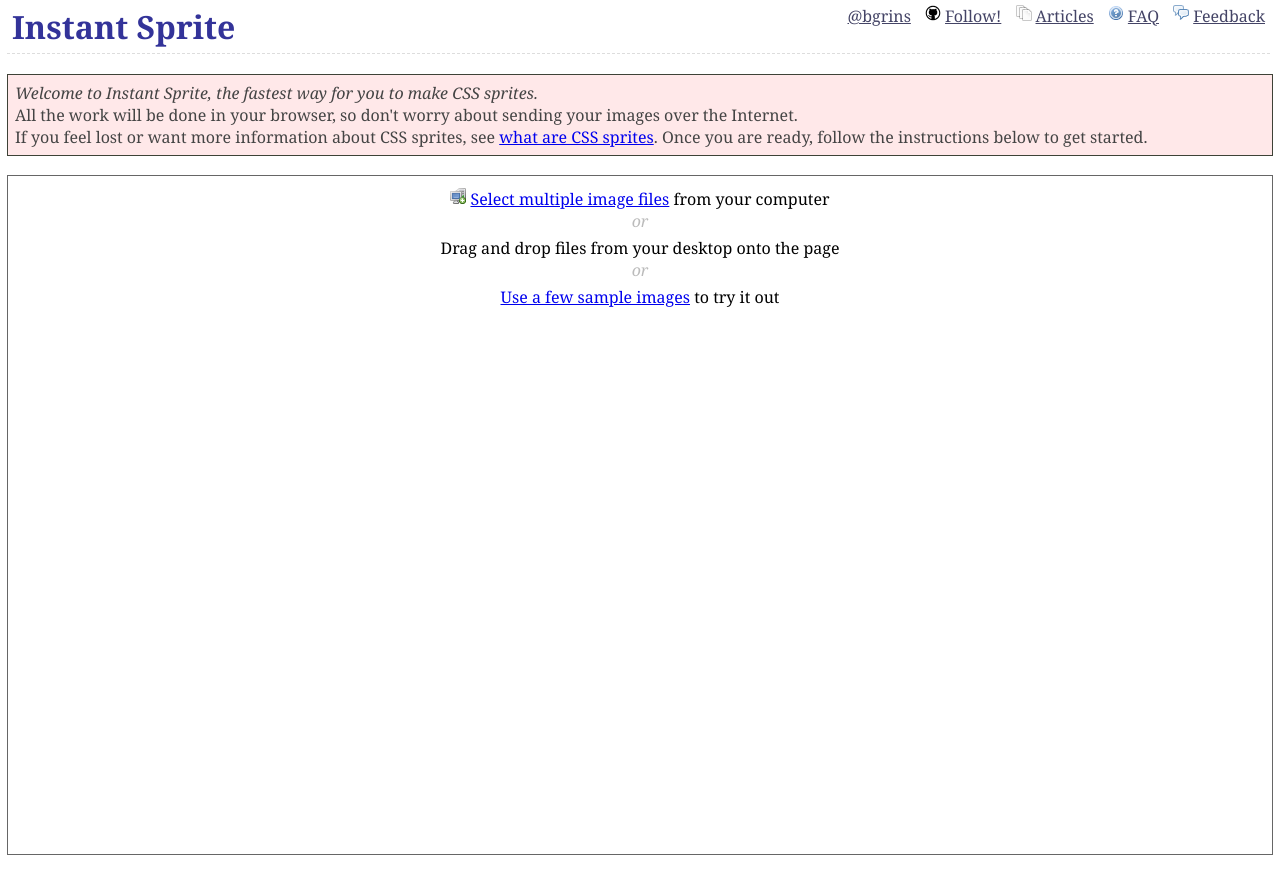
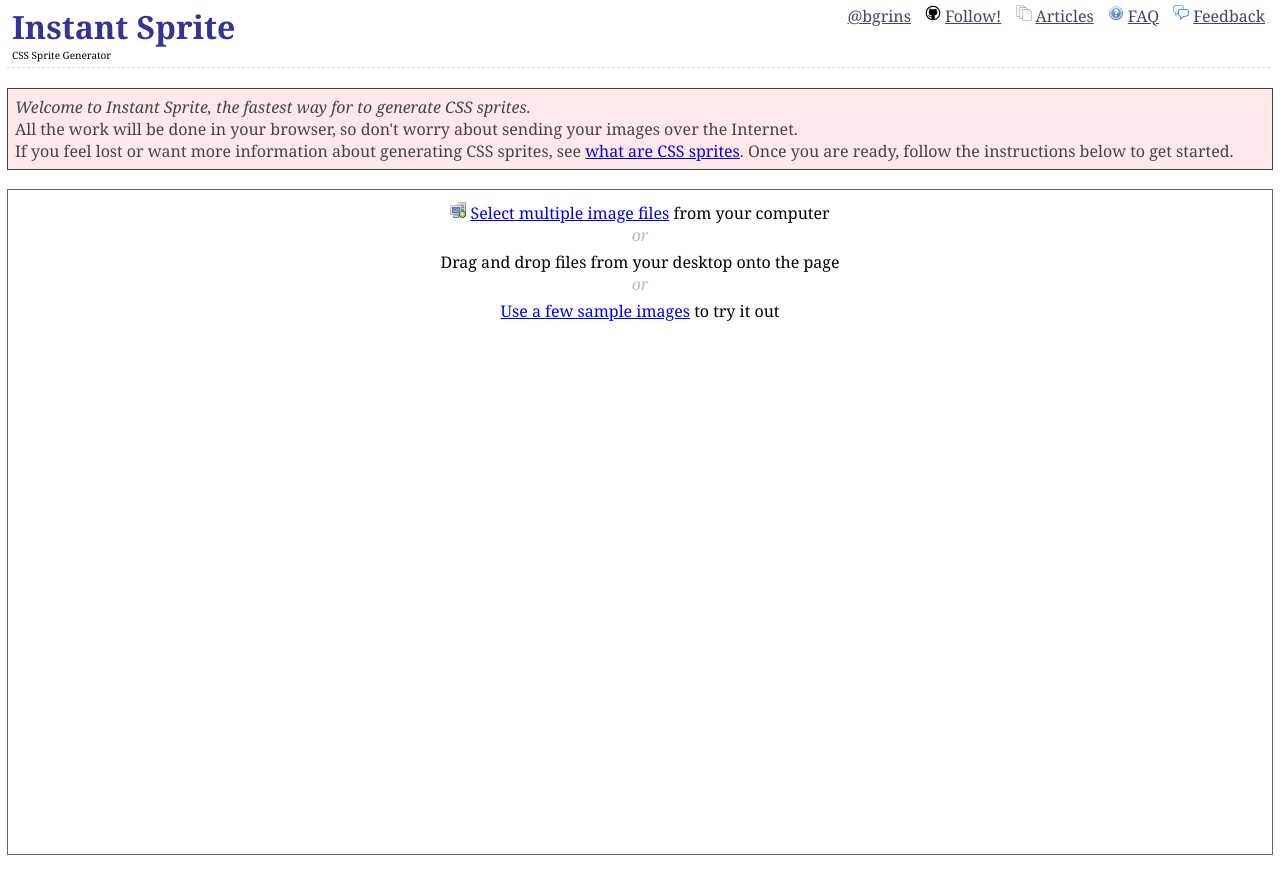
Before and after one commit to bgrins/InstantSprite, a Jekyll site: the page site/index.html, which Jekyll copies as it is, in a window 1280 px wide. Shown: the top 894 px of the page. Built offline with Jekyll 4.4.1, drawn with Linux system fonts in a browser that asks for light colours; Markdown is read by kramdown in place of the engine named in the settings.

Commit message:
add an 'as base64' textbox, update some wording.

```diff
--- a/site/index.html
+++ b/site/index.html
@@ -17,7 +17,9 @@
 <body>
 
 <header>
-<h1><a href='http://instantsprite.com'>Instant Sprite</a></h1>
+<h1><a href='http://instantsprite.com'>Instant Sprite</a>
+    <span class="desc">CSS Sprite Generator</span>
+</h1>
 <div class='links'>
 <a href='http://twitter.com/bgrins'>@bgrins</a>
 <a class='icon github' target='_blank' href='http://github.com/bgrins/InstantSprite/' title='Follow the project to be notified of changes, and discuss possible features and issues.'>Follow!</a>
@@ -29,7 +31,7 @@
 
 <div id='app'>
 <div id='intro' class='info'>
-<em>Welcome to Instant Sprite, the fastest way for you to make CSS sprites.</em><br />All the work will be done in your browser, so don't worry about sending your images over the Internet. <br />If you feel lost or want more information about CSS sprites, see <a href='articles/what-are-css-sprites/' target='_blank'>what are CSS sprites</a>. Once you are ready, follow the instructions below to get started.
+<em>Welcome to Instant Sprite, the fastest way for to generate CSS sprites.</em><br />All the work will be done in your browser, so don't worry about sending your images over the Internet. <br />If you feel lost or want more information about generating CSS sprites, see <a href='articles/what-are-css-sprites/' target='_blank'>what are CSS sprites</a>. Once you are ready, follow the instructions below to get started.
 </div>
 <section id='source' class='full clearfix'>
 	<div id='initialload'>Loading, please wait...<span></span></div>
@@ -73,9 +75,12 @@
 </section>
 <section>
     <header>Sprite</header>
-    <div class='help'>Right click the image to save it to your computer.  <a href='#' id='openInNewWindow' class='disabled'>Open image in a new window</a>
-    <a href='#' id='crushImage' class='disabled'>Get Optimized Image</a>
-    .</div>
+    <div class='help'>Right click the image to save it to your computer.
+        <a href='#' id='openInNewWindow' class='disabled'>Open image in a new window</a>
+        <a href='#' id='crushImage' class='disabled'>Get Optimized Image</a>
+        <a href='#' id='base64Image' class='disabled'>As Base64</a>
+        <textarea id='textarea-base64' style='display: none;'></textarea>
+    </div>
     <div class='content' id='result'>
     </div>
 </section>
--- a/site/scripts/instantsprite.js
+++ b/site/scripts/instantsprite.js
@@ -15,6 +15,8 @@ var elements = sprite.elements = {
 	exportCss: '#exportCss',
 	exportHtml: '#exportHtml',
 	exportImageNewWindow: '#openInNewWindow',
+	exportBase64: '#base64Image',
+	base64Box: '#textarea-base64',
 	crushImage: '#crushImage',
 	preview: '#preview',
 	result: '#result',
@@ -385,7 +387,10 @@ sprite.mergefiles = function() {
 		resultBase64 = resultCanvas.toDataURL("image/" + opts.exportAs);
 		elements.result.html("<img src='"+resultBase64+"'>");
 		elements.exportImageNewWindow.removeClass('disabled');
+		elements.exportBase64.removeClass('disabled');
+		elements.base64Box.val(resultBase64);
 		elements.crushImage.attr("href", "png.php?img=" + resultBase64);
+
 	}
 	else {
 		elements.result.html("");
@@ -438,6 +443,15 @@ sprite.init = function() {
 		}
 		return false;
 	});
+
+	elements.exportBase64.click(function() {
+		if (!$(this).hasClass("disabled")) {
+			elements.base64Box.toggle().focus().select();
+		}
+
+		return false;
+	});
+
 	elements.fileSamples.click(function() {
 		for (var i = 0; i < settings.sampleImages.length; i++) {
 			sprite.loadimage(settings.sampleImages[i].src, settings.sampleImages[i]);
--- a/site/styles/instantsprite.css
+++ b/site/styles/instantsprite.css
@@ -7,6 +7,8 @@ em { text-decoration: italic; }
 h1 { margin:.7em 0; font-size:2em; }
 h2 { margin:.6em 0; font-size: 1.4em;}
 h3 { margin:.8em 0; font-size: 1.1em; }
+
+h1 .desc {  font-size: 10px; display:block; font-weight: normal; }
 
 /* Helpers */
 .clearfix:after { content: "."; display: block; height: 0; clear: both; visibility: hidden; }
@@ -127,3 +129,5 @@ form { margin: 0; padding: 0; }
 #example pre.html:before { content: 'html'; display:block; font-weight:bold; }
 #example .rundown {padding:10px 0; width:40em; margin:0 auto;}
 #example .rundown .pros, .example .rundown .cons { float: left; width: 14em; }
+
+#textarea-base64 { display: block; width: 100%; }
```
